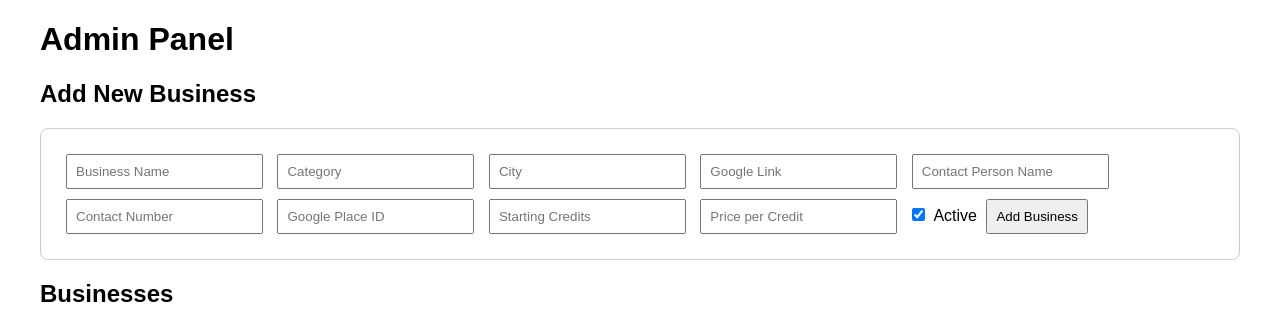
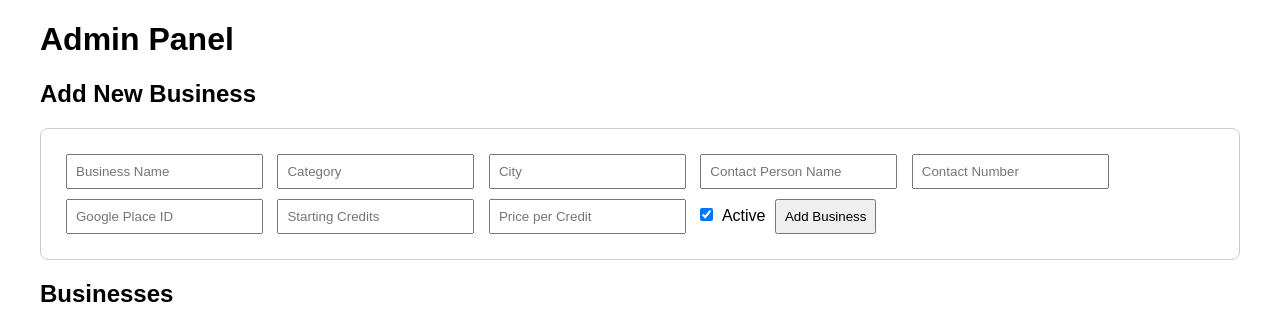
Before and after one commit to danielmobdev/qr-review-generator, a Flask app: page /admin in a window 1280 px wide. Shown: the top 328 px of the page. Run offline with Flask 3, Linux system fonts and the light colour scheme; data that the repository does not hold is empty; parts of the project's set-up code (start-up, migrations or seed data) failed here and were passed over.

Commit message:
Remove google_link field, use only place_id for redirects

```diff
--- a/app.py
+++ b/app.py
@@ -132,7 +132,6 @@ def add_business():
             'name': name,
             'category': data['category'],
             'city': data['city'],
-            'google_link': data['google_link'],
             'contact_person_name': data['contact_person_name'],
             'contact_number': data['contact_number'],
             'place_id': data['place_id'],
--- a/templates/admin.html
+++ b/templates/admin.html
@@ -23,7 +23,6 @@
             <input type="text" id="name" placeholder="Business Name" required>
             <input type="text" id="category" placeholder="Category" required>
             <input type="text" id="city" placeholder="City" required>
-            <input type="url" id="google_link" placeholder="Google Link" required>
             <input type="text" id="contact_person_name" placeholder="Contact Person Name" required>
             <input type="tel" id="contact_number" placeholder="Contact Number" required>
             <input type="text" id="place_id" placeholder="Google Place ID" required>
@@ -87,7 +86,6 @@
                 name: document.getElementById('name').value,
                 category: document.getElementById('category').value,
                 city: document.getElementById('city').value,
-                google_link: document.getElementById('google_link').value,
                 contact_person_name: document.getElementById('contact_person_name').value,
                 contact_number: document.getElementById('contact_number').value,
                 place_id: document.getElementById('place_id').value,
```
